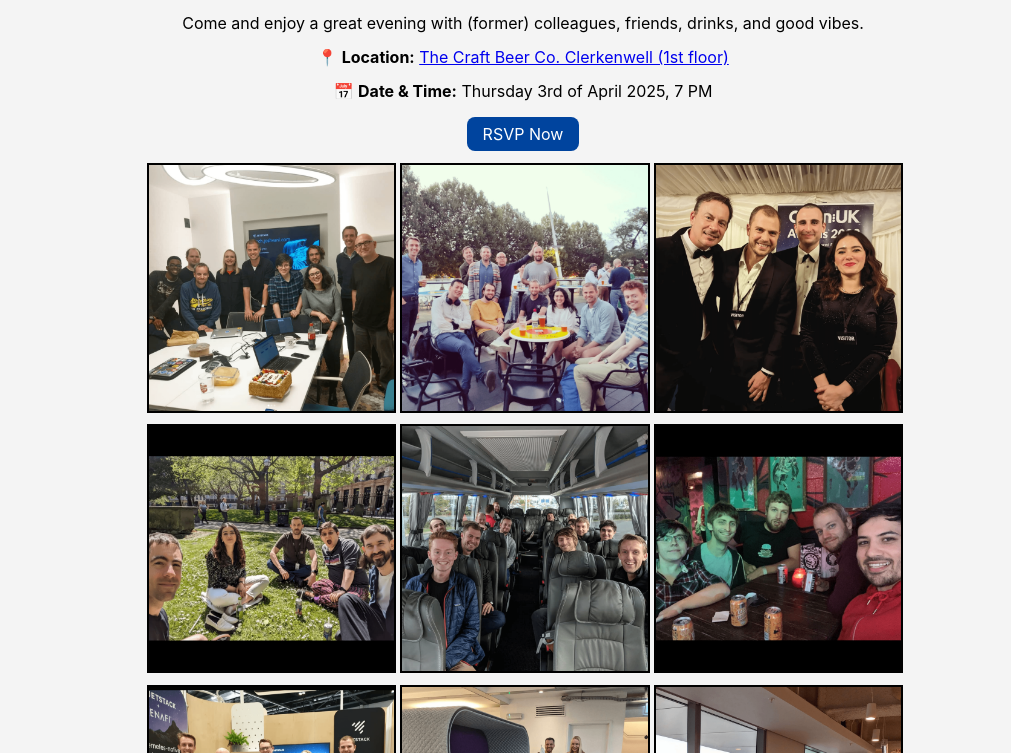
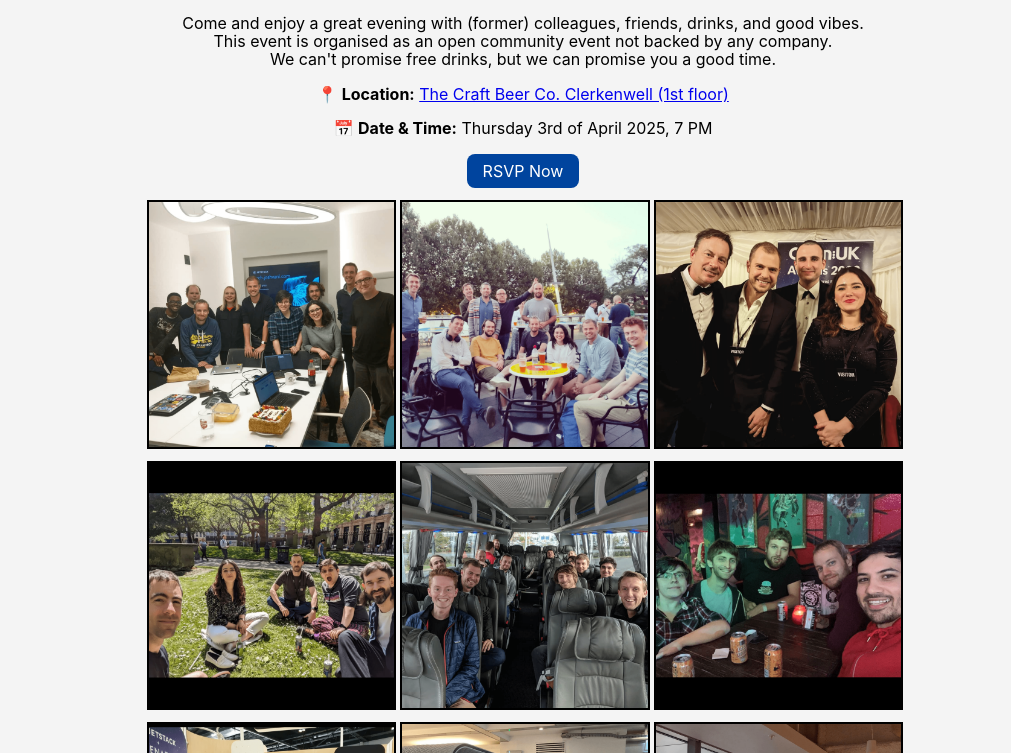
Before and after one commit to MattiasGees/10yearsofjetstack, a plain HTML site: page index.html in a window 1280 px wide. Shown: the part 347-1100 px from the top of the page, without its empty margins (117-1128 px from the left). Drawn offline with nearby package versions, Linux system fonts and the light colour scheme.

Commit message:
Updating wording

```diff
--- a/index.html
+++ b/index.html
@@ -20,8 +20,9 @@
         🍸 Join Us for Drinks to celebrate 10 years of Jetstack! 🍹
       </h2>
       <p class="tc">
-        Come and enjoy a great evening with (former) colleagues, friends,
-        drinks, and good vibes.
+        Come and enjoy a great evening with (former) colleagues, friends, drinks, and good vibes.<br />
+        This event is organised as an open community event not backed by any company.<br />
+        We can't promise free drinks, but we can promise you a good time.
       </p>
       <p class="tc">
         📍 <strong>Location:</strong> <a href="https://maps.app.goo.gl/ES1kWGCJvZpcja5r8" target="_blank">The Craft Beer Co. Clerkenwell (1st floor)</a>
```
